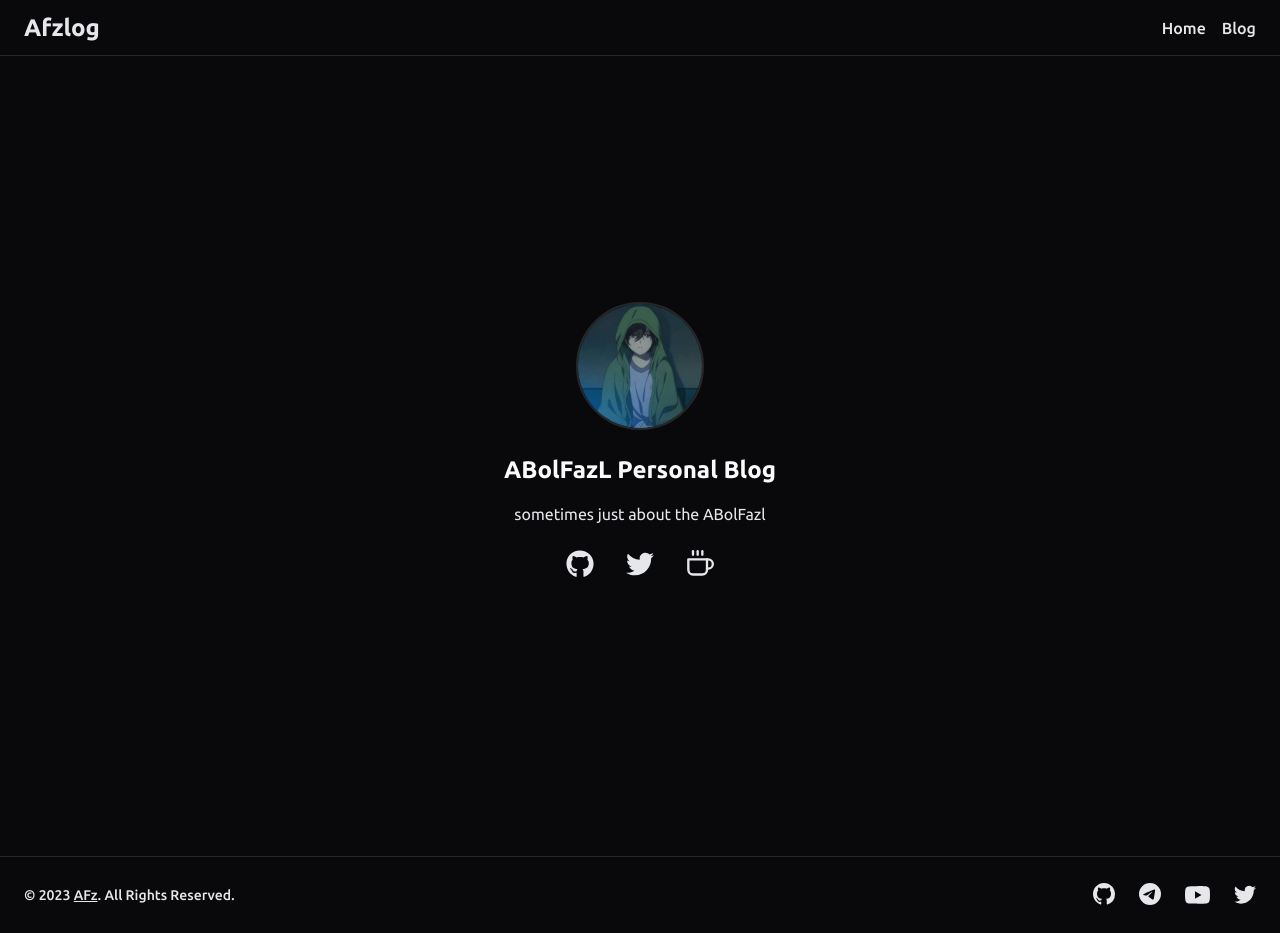
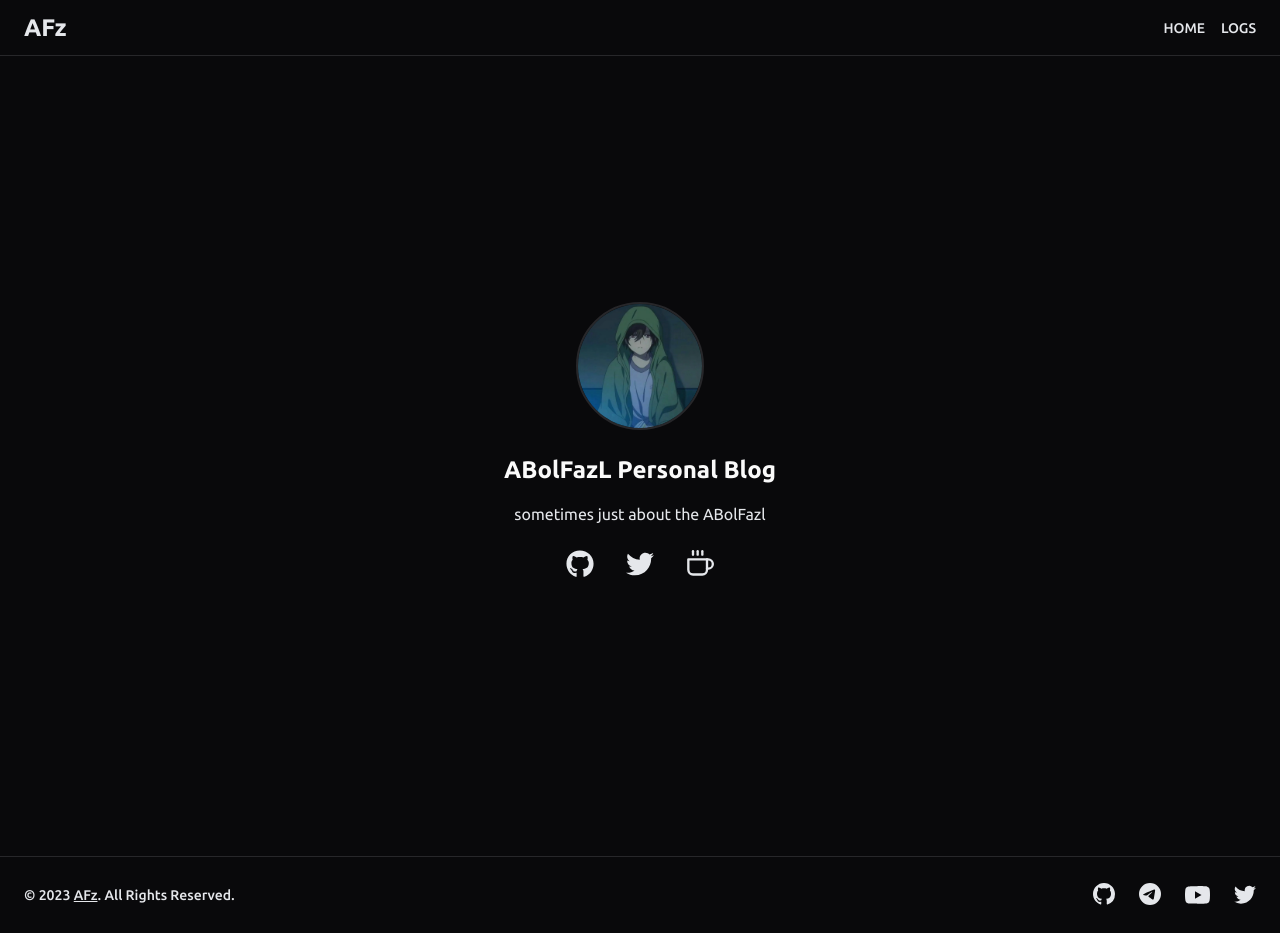
Before and after one commit to AFzOfficial/blog, a React (Vite) app: page / in a window 1280 px wide. Built offline with nearby package versions, Linux system fonts and the light colour scheme.

Commit message:
update: change navbar links to uppercase on large devices

```diff
--- a/src/components/navbar.jsx
+++ b/src/components/navbar.jsx
@@ -15,18 +15,18 @@ const Navbar = () => {
     <nav className="max-w-screen-xl mx-auto h-14 px-6 p-4 flex justify-between items-center border-b border-zinc-800">
 
       <div className='flex justify-start items-center'>
-        <h2 className='text-2xl font-bold'>Afzlog</h2>
+        <h2 className='text-2xl font-semibold'>AFz</h2>
       </div>
 
-      <ul className='list-none font-medium hidden sm:flex justify-end items-center flex-1 space-x-4'>
+      <ul className='list-none text-sm font-medium hidden sm:flex justify-end items-center flex-1 space-x-4'>
         <li>
           <NavLink className='hover:text-blue-500 transition duration-100' to={'/'}>
-            Home
+            HOME
           </NavLink>
         </li>
         <li>
           <NavLink className='hover:text-blue-500 transition duration-100' to={'/logs'}>
-            Blog
+            LOGS
           </NavLink>
         </li>
 
@@ -34,7 +34,7 @@ const Navbar = () => {
           <>
             <li>
               <NavLink className='hover:text-blue-500 transition duration-100' to={'/admin'}>
-                Dashboard
+                DASHBOARD
               </NavLink>
             </li>
             <li>
@@ -42,7 +42,7 @@ const Navbar = () => {
                 localStorage.removeItem('token');
                 navigate('/')
               }}>
-                Logout
+                LOGOUT
               </span>
             </li>
           </>
@@ -61,7 +61,7 @@ const Navbar = () => {
 
 
         <div className={`${toggleMenu ? 'flex' : 'hidden'} p-6 bg-zinc-900 absolute top-16 right-4 px-2 py-4 min-w-[140px] rounded`}>
-          <ul className="space-y-2 w-[180px]">
+          <ul className="space-y-2 w-[180px] text-sm font-medium">
             <li>
               <NavLink to={'/'} onClick={() => setToggleMenu(setToggleMenu(false))} className="flex items-center p-2 text-gray-50 hover:bg-zinc-800/50 rounded-lg ">
                 <HiOutlineHome className="w-6 h-6  transition duration-75 text-gray-400" />
@@ -71,7 +71,7 @@ const Navbar = () => {
             <li>
               <NavLink to={'/logs'} onClick={() => setToggleMenu(setToggleMenu(false))} className="flex items-center p-2 text-gray-50 hover:bg-zinc-800/50 rounded-lg ">
                 <HiOutlineNewspaper className="flex-shrink-0 w-6 h-6  transition duration-75 text-gray-400" />
-                <span className="flex-1 ml-3 whitespace-nowrap">Blog</span>
+                <span className="flex-1 ml-3 whitespace-nowrap">Logs</span>
 
               </NavLink>
             </li>
@@ -81,7 +81,7 @@ const Navbar = () => {
                 <li>
                   <NavLink to={'/admin'} onClick={() => setToggleMenu(setToggleMenu(false))} className="flex items-center p-2 text-gray-50 hover:bg-zinc-800/50 rounded-lg ">
                     <RxDashboard className="flex-shrink-0 w-6 h-6  transition duration-75 text-gray-400" />
-                    <span className="flex-1 ml-3 whitespace-nowrap">Dashboard</span>
+                    <span className="flex-1 ml-3 whitespace-nowrap">Dashborad</span>
 
                   </NavLink>
                 </li>
```
